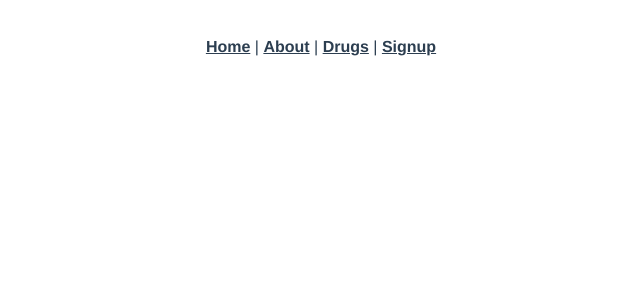
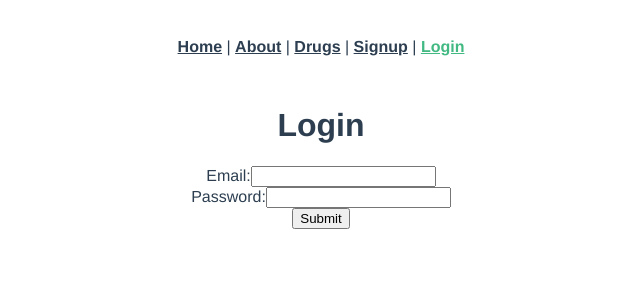
Before and after one commit to erwinreyzon/pharmacy-capstone-frontend, a Vue app: page /login in a window 1280 px wide. Shown: the top 300 px of the page, without its empty margins (319-959 px from the left). Built offline with nearby package versions, Linux system fonts and the light colour scheme.

Commit message:
adds LogIn.vue with function and route, adds jwt storage to main.js

```diff
--- a/src/App.vue
+++ b/src/App.vue
@@ -7,6 +7,8 @@
     <router-link to="/drugs">Drugs</router-link>
     |
     <router-link to="/signup">Signup</router-link>
+    |
+    <router-link to="/login">Login</router-link>
   </nav>
   <router-view />
 </template>
--- a/src/main.js
+++ b/src/main.js
@@ -5,4 +5,9 @@
 
 axios.defaults.baseURL = process.env.NODE_ENV === "development" ? "http://localhost:3000" : "/";
 
+var jwt = localStorage.getItem("jwt");
+if (jwt) {
+  axios.defaults.headers.common["Authorization"] = `Bearer ${jwt}`;
+}
+
 createApp(App).use(router).mount("#app");
--- a/src/router/index.js
+++ b/src/router/index.js
@@ -3,6 +3,7 @@
 import DrugIndex from "../views/DrugIndex.vue";
 import DrugShow from "../views/DrugShow.vue";
 import SignUp from "../views/SignUp.vue";
+import LogIn from "../views/LogIn.vue";
 
 const routes = [
   {
@@ -33,6 +34,11 @@
     name: "signup",
     component: SignUp,
   },
+  {
+    path: "/login",
+    name: "login",
+    component: LogIn,
+  },
 ];
 
 const router = createRouter({
--- /dev/null
+++ b/src/views/LogIn.vue
@@ -0,0 +1,49 @@
+<script>
+import axios from "axios";
+
+export default {
+  data: function () {
+    return {
+      newSessionParams: {},
+      errors: [],
+    };
+  },
+  methods: {
+    submit: function () {
+      axios
+        .post("/sessions", this.newSessionParams)
+        .then((response) => {
+          axios.defaults.headers.common["Authorization"] = "Bearer " + response.data.jwt;
+          localStorage.setItem("jwt", response.data.jwt);
+          this.$router.push("/");
+        })
+        .catch((error) => {
+          console.log(error.response);
+          this.errors = ["Invalid email or password."];
+          this.email = "";
+          this.password = "";
+        });
+    },
+  },
+};
+</script>
+
+<template>
+  <div class="login">
+    <form v-on:submit.prevent="submit()">
+      <h1>Login</h1>
+      <ul>
+        <li v-for="error in errors" v-bind:key="error">{{ error }}</li>
+      </ul>
+      <div>
+        <label>Email:</label>
+        <input type="email" v-model="newSessionParams.email" />
+      </div>
+      <div>
+        <label>Password:</label>
+        <input type="password" v-model="newSessionParams.password" />
+      </div>
+      <input type="submit" value="Submit" />
+    </form>
+  </div>
+</template>
```
